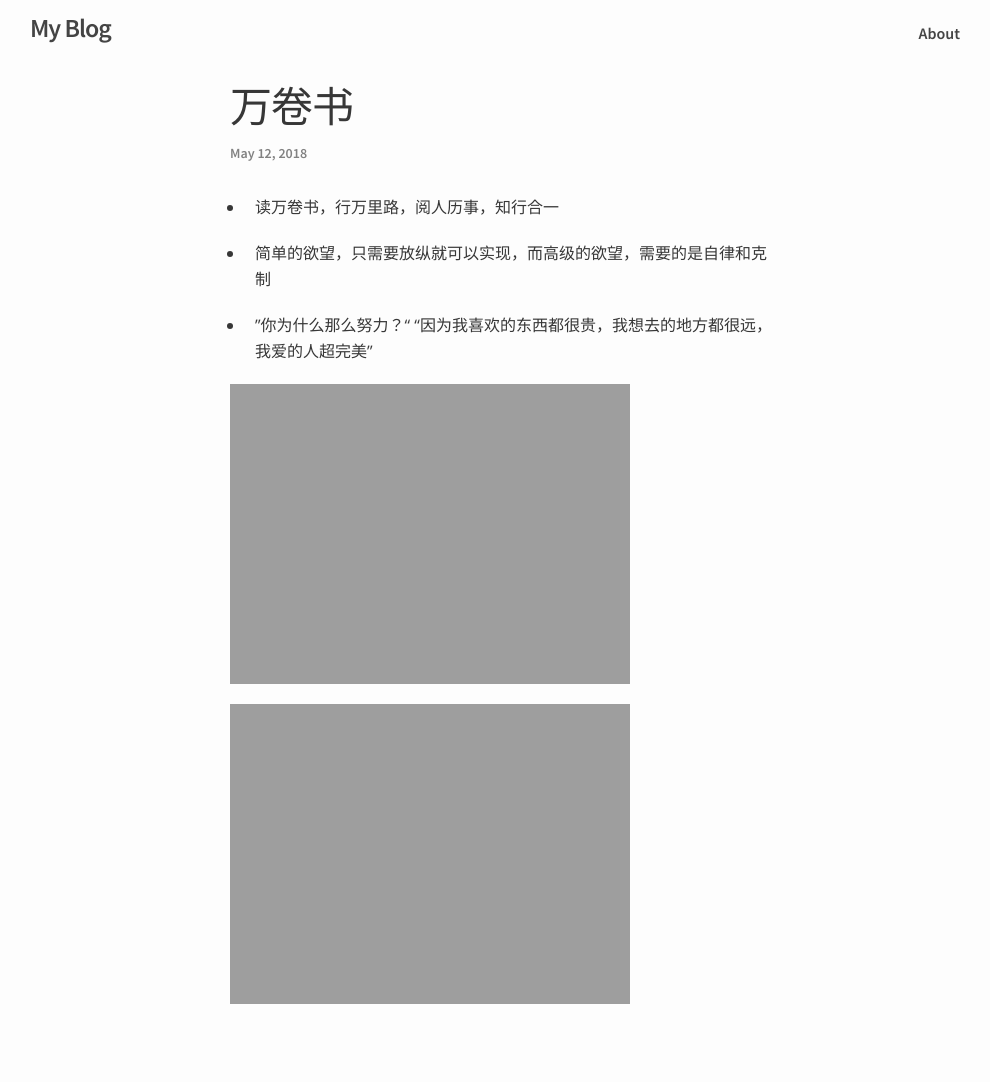
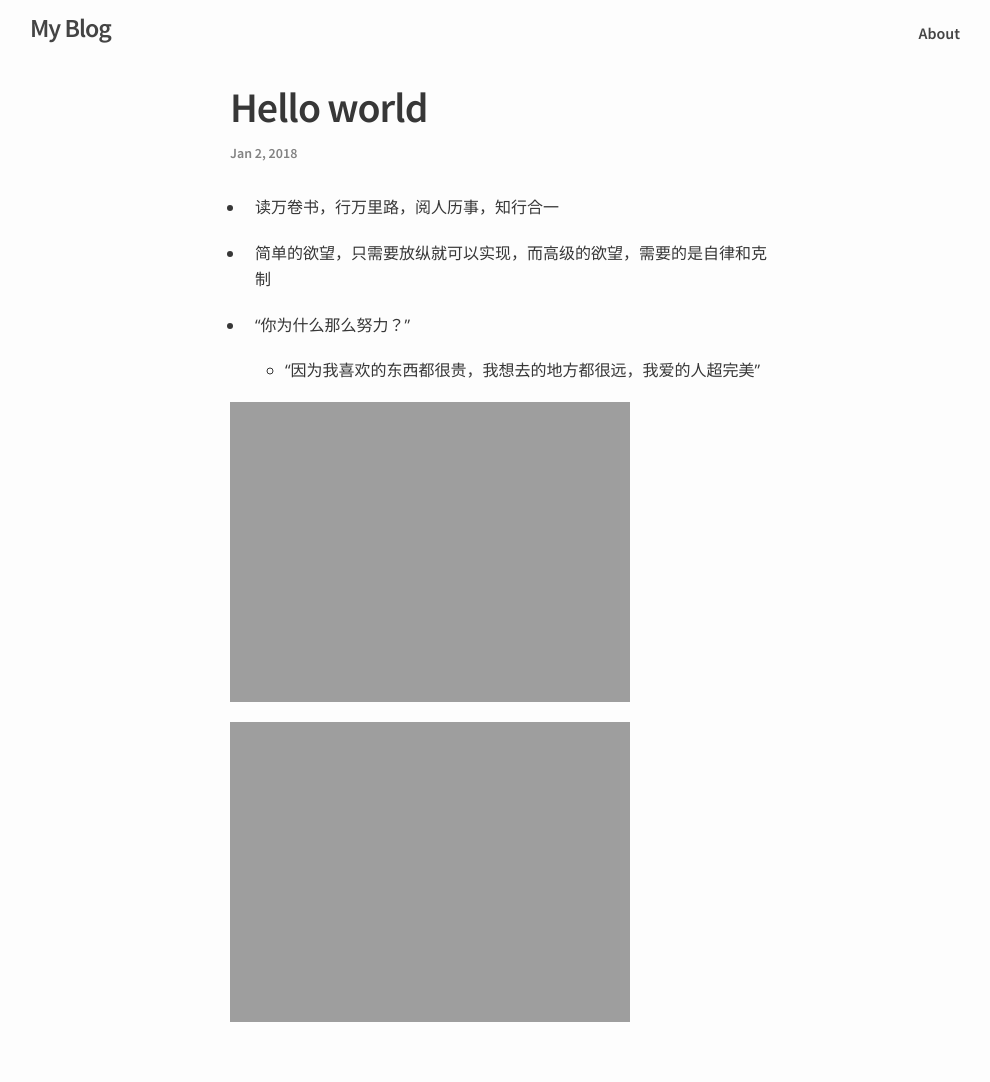
Before and after one commit to hazel-new/HazelBlog, a Jekyll site: the page built from _posts/2018-01-02-hello world.md, in a window 1280 px wide. Shown: the whole page, without its empty margins (140-1130 px from the left). Built offline with Jekyll 4.4.1, drawn with Linux system fonts in a browser that asks for light colours; our own code applies the rules of GitHub Pages for plain Markdown files.

Commit message:
add hello

```diff
--- a/_posts/2018-05-12-万卷书.md
+++ b/_posts/2018-01-02-hello world.md
@@ -3,7 +3,8 @@
 
 * 简单的欲望，只需要放纵就可以实现，而高级的欲望，需要的是自律和克制
 
-*  ”你为什么那么努力？“ “因为我喜欢的东西都很贵，我想去的地方都很远，我爱的人超完美”
+*  “你为什么那么努力？”
+    - “因为我喜欢的东西都很贵，我想去的地方都很远，我爱的人超完美”
 
 ![book2]({{ site.url }}/images/book2.png)
 
```
Also changed, not shown: _posts/2018-01-01-Blog env summary.md (renamed from _posts/2018-01-02-Blog env summary.md).
